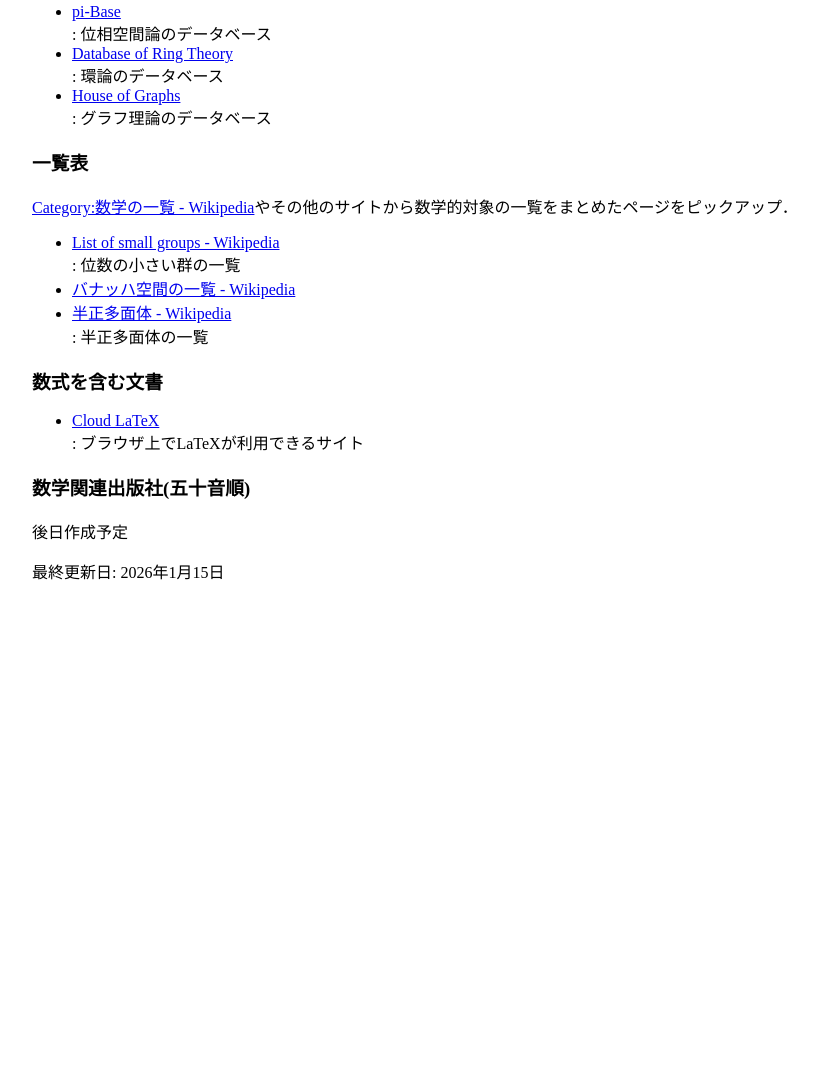
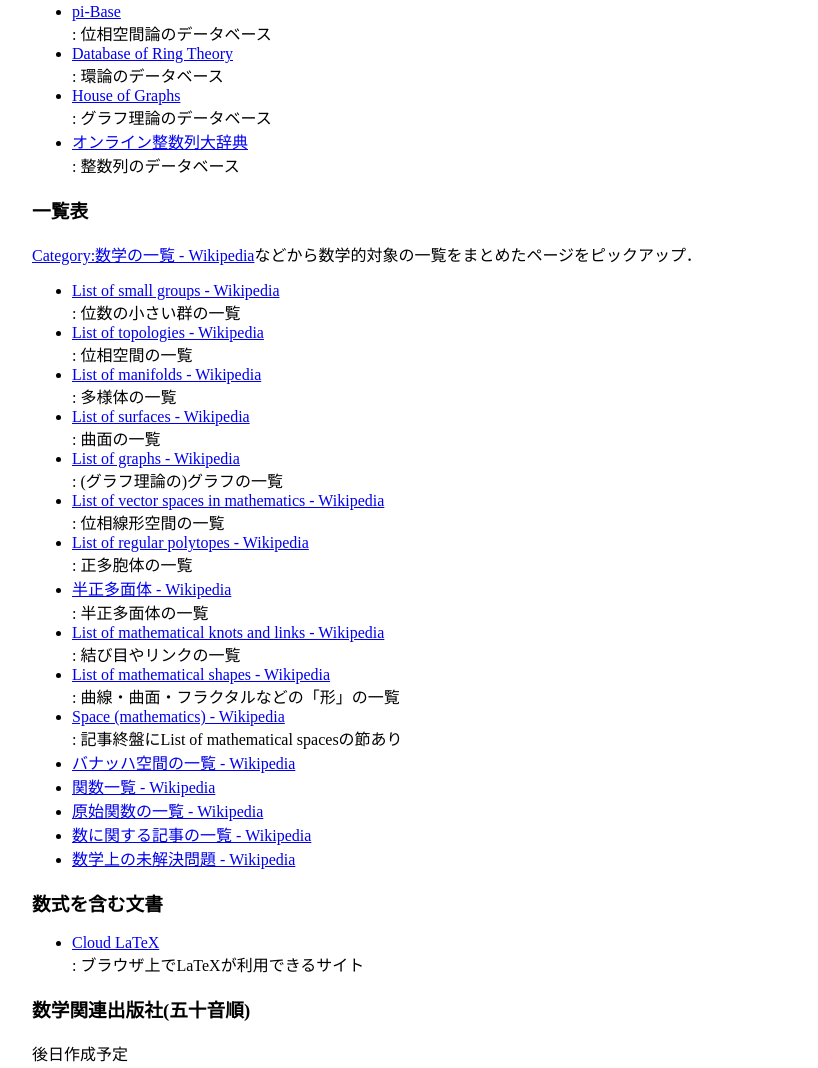
Before and after one commit to hiroki-nakajima/hiroki-nakajima.github.io, a plain HTML site: page index.html in a window 1280 px wide. Shown: the part 3747-4815 px from the top of the page, without its empty margins (118-936 px from the left). Before the commit the page ends 4410 px from the top, so only its background shows below. Drawn offline with Linux system fonts and the light colour scheme.

Commit message:
Update index.html

```diff
--- a/index.html
+++ b/index.html
@@ -233,20 +233,34 @@ nakajima.hiroki.nz [at] ehime-u.ac.jp
   <li><a href="https://topology.pi-base.org/">pi-Base</a></li>: 位相空間論のデータベース
   <li><a href="https://ringtheory.herokuapp.com/">Database of Ring Theory</a></li>: 環論のデータベース
   <li><a href="https://houseofgraphs.org/">House of Graphs</a></li>: グラフ理論のデータベース
+  <li><a href="https://oeis.org/?language=japanese">オンライン整数列大辞典</a></li>: 整数列のデータベース
 </ul>
 <h3> 一覧表 </h3>
-<p><a href="https://ja.wikipedia.org/wiki/Category%3A%E6%95%B0%E5%AD%A6%E3%81%AE%E4%B8%80%E8%A6%A7?utm_source=chatgpt.com">Category:数学の一覧 - Wikipedia</a>やその他のサイトから数学的対象の一覧をまとめたページをピックアップ．</p>
+<p><a href="https://ja.wikipedia.org/wiki/Category%3A%E6%95%B0%E5%AD%A6%E3%81%AE%E4%B8%80%E8%A6%A7?utm_source=chatgpt.com">Category:数学の一覧 - Wikipedia</a>などから数学的対象の一覧をまとめたページをピックアップ．</p>
 <ul>
   <li><a href="https://en.wikipedia.org/wiki/List_of_small_groups">List of small groups - Wikipedia</a></li>: 位数の小さい群の一覧
+  <li><a href="https://en.wikipedia.org/wiki/List_of_topologies">List of topologies - Wikipedia</a></li>: 位相空間の一覧
+  <li><a href="https://en.wikipedia.org/wiki/List_of_manifolds">List of manifolds - Wikipedia</a></li>: 多様体の一覧
+  <li><a href="https://en.wikipedia.org/wiki/List_of_surfaces">List of surfaces - Wikipedia</a></li>: 曲面の一覧
+  <li><a href="https://en.wikipedia.org/wiki/List_of_graphs">List of graphs - Wikipedia</a></li>: (グラフ理論の)グラフの一覧
+  <li><a href="https://en.wikipedia.org/wiki/List_of_vector_spaces_in_mathematics">List of vector spaces in mathematics - Wikipedia</a></li>: 位相線形空間の一覧
+  <li><a href="https://en.wikipedia.org/wiki/List_of_regular_polytopes">List of regular polytopes - Wikipedia</a></li>: 正多胞体の一覧
+  <li><a href="https://ja.wikipedia.org/wiki/%E5%8D%8A%E6%AD%A3%E5%A4%9A%E9%9D%A2%E4%BD%93">半正多面体 - Wikipedia</a></li>: 半正多面体の一覧
+  <li><a href="hhttps://en.wikipedia.org/wiki/List_of_mathematical_knots_and_links"> List of mathematical knots and links - Wikipedia</a></li>: 結び目やリンクの一覧
+  <li><a href="https://en.wikipedia.org/wiki/List_of_mathematical_shapes">List of mathematical shapes - Wikipedia</a></li>: 曲線・曲面・フラクタルなどの「形」の一覧
+  <li><a href="https://en.wikipedia.org/wiki/Space_%28mathematics%29"> Space (mathematics) - Wikipedia</a></li>: 記事終盤にList of mathematical spacesの節あり
   <li><a href="https://ja.wikipedia.org/wiki/%E3%83%90%E3%83%8A%E3%83%83%E3%83%8F%E7%A9%BA%E9%96%93%E3%81%AE%E4%B8%80%E8%A6%A7">バナッハ空間の一覧 - Wikipedia</a></li>
-  <li><a href="https://ja.wikipedia.org/wiki/%E5%8D%8A%E6%AD%A3%E5%A4%9A%E9%9D%A2%E4%BD%93">半正多面体 - Wikipedia</a></li>: 半正多面体の一覧
+  <li><a href="https://ja.wikipedia.org/wiki/%E9%96%A2%E6%95%B0%E4%B8%80%E8%A6%A7">関数一覧 - Wikipedia</a></li>
+  <li><a href="https://ja.wikipedia.org/wiki/%E5%8E%9F%E5%A7%8B%E9%96%A2%E6%95%B0%E3%81%AE%E4%B8%80%E8%A6%A7">原始関数の一覧 - Wikipedia</a></li>
+  <li><a href="https://ja.wikipedia.org/wiki/%E6%95%B0%E3%81%AB%E9%96%A2%E3%81%99%E3%82%8B%E8%A8%98%E4%BA%8B%E3%81%AE%E4%B8%80%E8%A6%A7">数に関する記事の一覧 - Wikipedia</a></li>
+  <li><a href="https://ja.wikipedia.org/wiki/%E6%95%B0%E5%AD%A6%E4%B8%8A%E3%81%AE%E6%9C%AA%E8%A7%A3%E6%B1%BA%E5%95%8F%E9%A1%8C">数学上の未解決問題 - Wikipedia</a></li>
 </ul>
 <h3> 数式を含む文書 </h3>
 <ul>
   <li><a href="https://cloudlatex.io/ja">Cloud LaTeX</a></li>: ブラウザ上でLaTeXが利用できるサイト
 </ul>
 <h3> 数学関連出版社(五十音順) </h3>
-  後日作成予定
+  <p>後日作成予定</p>
 </div><!-- /div id="links" -->
 
 <p>最終更新日: 2026年1月15日</p>
```
